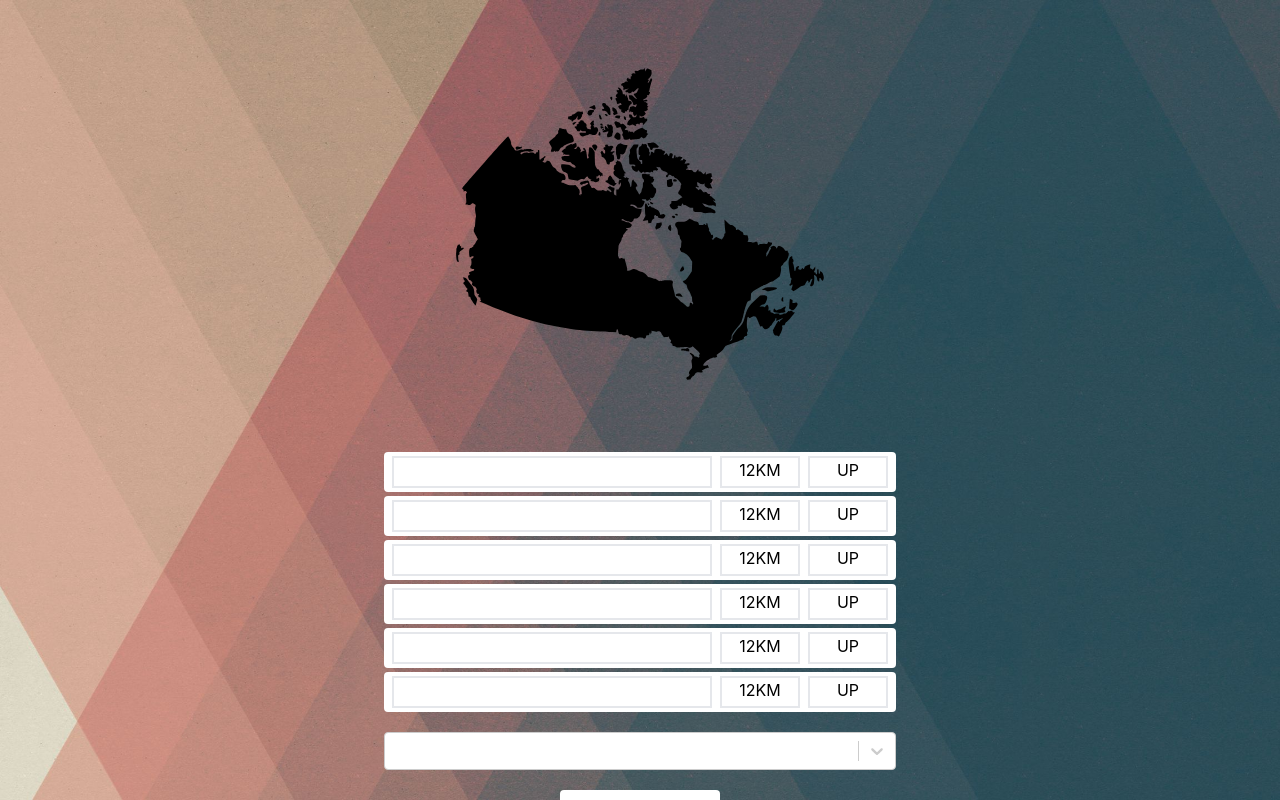
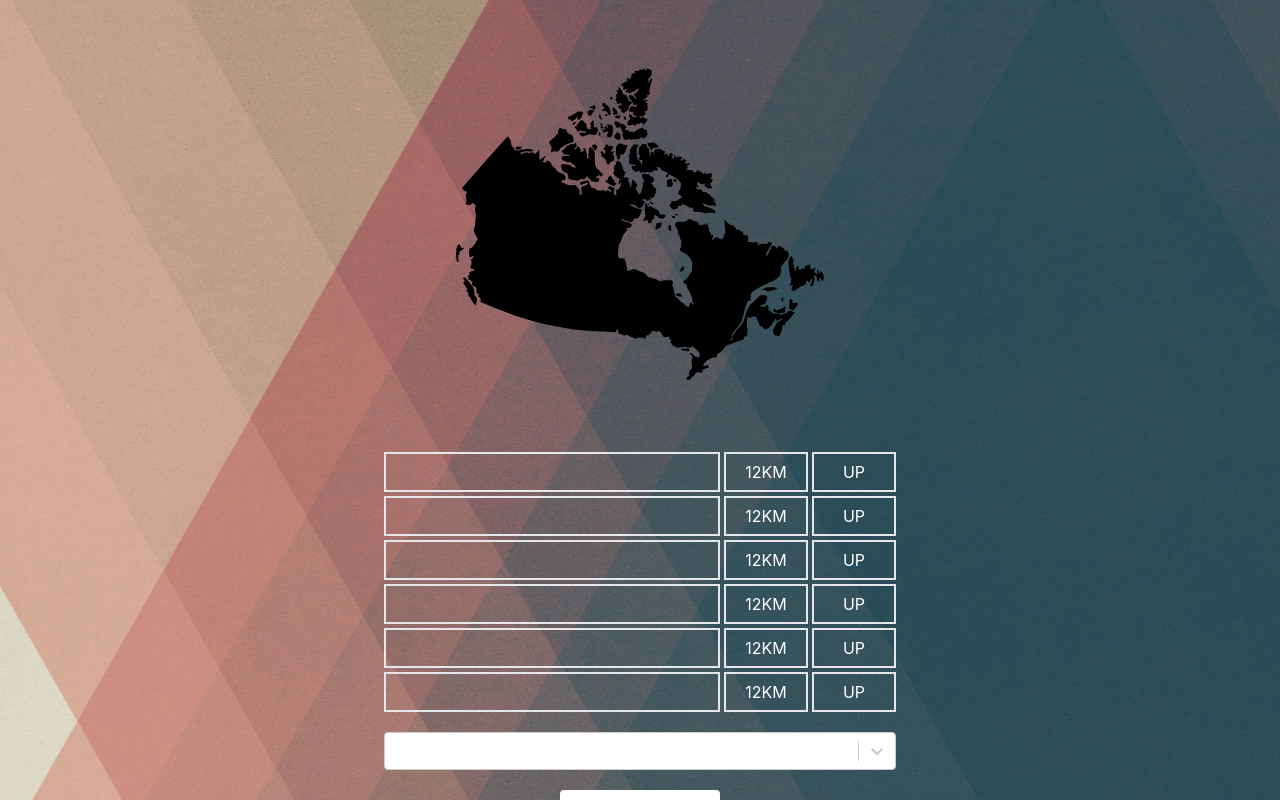
Before and after one commit to WeikeShi0730/worldle, a React (Create React App) app: page / in a window 1280 px wide. Shown: the top 800 px of the page. Built offline with nearby package versions, Linux system fonts and the light colour scheme.

Commit message:
fix guess panels css

```diff
--- a/src/components/guess-panel.component.tsx
+++ b/src/components/guess-panel.component.tsx
@@ -1,13 +1,13 @@
 const GuessPanel = ({ selectedCountry }: any) => {
   return (
-    <div className="flex h-10 my-1 p-1 bg-white rounded">
-      <div className="country flex justify-center w-8/12 border-2 mx-1">
+    <div className="flex h-10 my-1 rounded text-white">
+      <div className="country flex justify-center items-center w-8/12 border-2 ">
         {selectedCountry.label}
       </div>
-      <div className="distance flex justify-center w-2/12 border-2 mx-1">
+      <div className="distance flex justify-center items-center w-2/12 border-2 mx-1">
         12KM
       </div>
-      <div className="direction flex justify-center w-2/12 border-2 mx-1">
+      <div className="direction flex justify-center items-center w-2/12 border-2">
         UP
       </div>
     </div>
```
